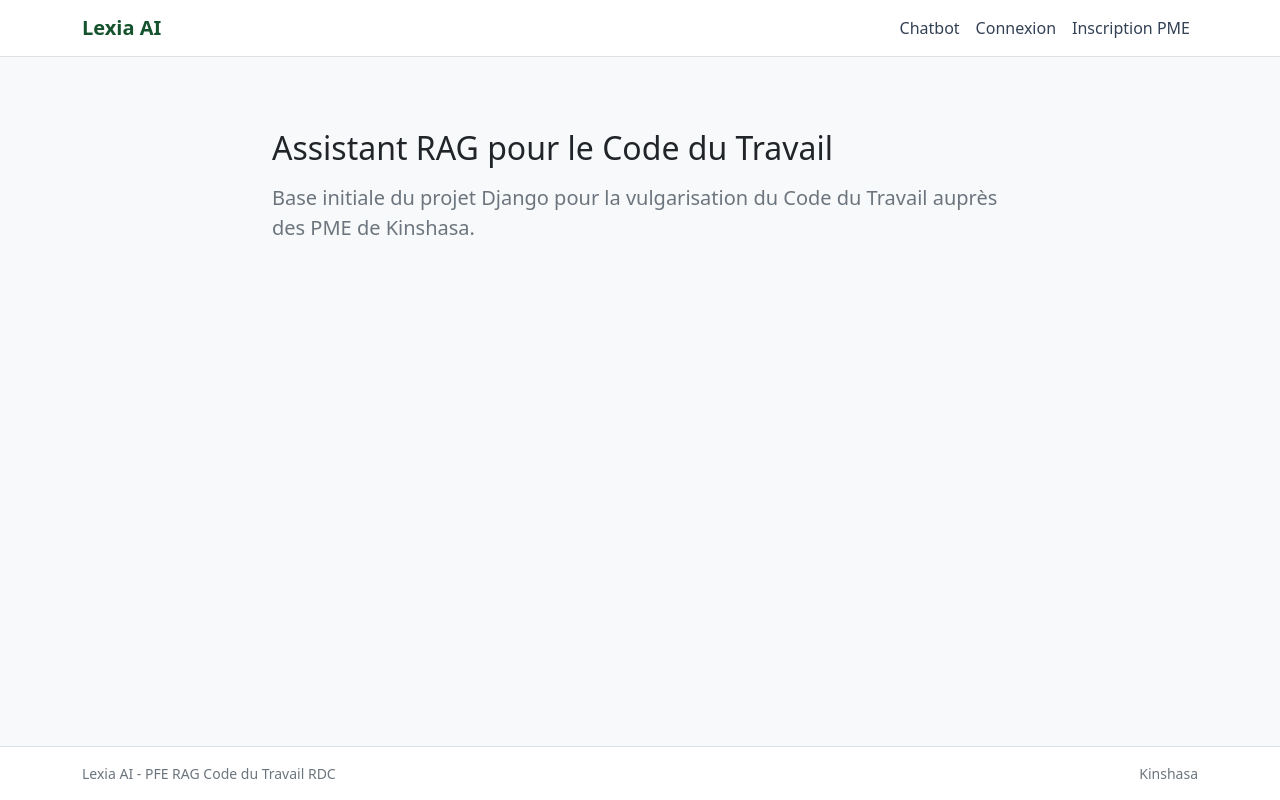
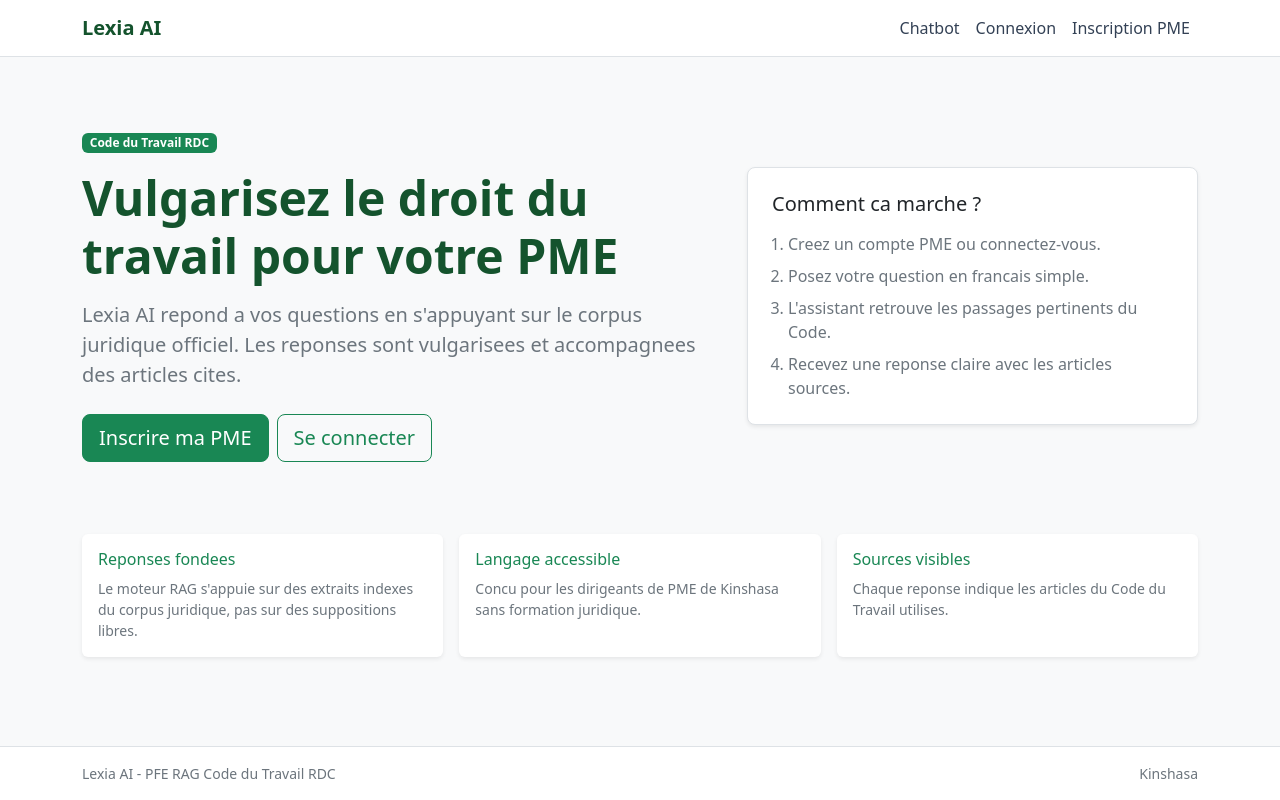
Before and after one commit to Gbelsalvador/lexia, a Django app: page / in a window 1280 px wide. Run offline with Django 5.2, Linux system fonts and the light colour scheme.

```diff
--- a/config/settings.py
+++ b/config/settings.py
@@ -28,7 +28,6 @@ INSTALLED_APPS = [
     "django.contrib.sessions",
     "django.contrib.messages",
     "django.contrib.staticfiles",
-    "rest_framework",
     "accounts",
     "chatbot",
     "corpus",
--- a/config/urls.py
+++ b/config/urls.py
@@ -11,7 +11,7 @@ urlpatterns = [
     path("chatbot/", include("chatbot.urls")),
     path("corpus/", include("corpus.urls")),
     path("dashboard/", include("dashboard.urls")),
-    path("", TemplateView.as_view(template_name="base.html"), name="home"),
+    path("", TemplateView.as_view(template_name="home.html"), name="home"),
 ]
 
 handler404 = "config.views.handler404"
--- a/corpus/models.py
+++ b/corpus/models.py
@@ -7,6 +7,7 @@ class DocumentJuridique(models.Model):
     """Document officiel utilise comme source du corpus juridique."""
 
     class Statut(models.TextChoices):
+        EN_COURS = "EN_COURS", "Indexation en cours"
         ACTIF = "ACTIF", "Actif"
         ARCHIVE = "ARCHIVE", "Archive"
         ERREUR = "ERREUR", "Erreur d'indexation"
@@ -18,7 +19,7 @@ class DocumentJuridique(models.Model):
     statut = models.CharField(
         max_length=20,
         choices=Statut.choices,
-        default=Statut.ACTIF,
+        default=Statut.EN_COURS,
     )
     uploade_par = models.ForeignKey(
         settings.AUTH_USER_MODEL,
--- a/requirements.txt
+++ b/requirements.txt
@@ -1,5 +1,4 @@
 Django==5.0.6
-djangorestframework==3.15.2
 django-environ==0.11.2
 psycopg2-binary==2.9.9
 chromadb==0.5.5
@@ -7,6 +6,5 @@ openai==1.35.10
 google-generativeai==0.7.2
 sentence-transformers==3.0.1
 pypdf==4.2.0
-python-docx==1.1.2
 whitenoise==6.7.0
 gunicorn==22.0.0
--- a/static/css/styles.css
+++ b/static/css/styles.css
@@ -15,3 +15,7 @@
 .nav-link:focus {
     color: var(--lexia-accent);
 }
+
+.hero-section h1 {
+    color: var(--lexia-primary);
+}
--- a/templates/base.html
+++ b/templates/base.html
@@ -12,6 +12,7 @@
     >
     <link rel="stylesheet" href="{% static 'css/styles.css' %}">
     {% block extra_css %}{% endblock %}
+    {% block extra_head %}{% endblock %}
 </head>
 <body class="min-vh-100 d-flex flex-column bg-light">
     <header class="border-bottom bg-white">
@@ -92,19 +93,7 @@
                 </div>
             {% endif %}
 
-            {% block content %}
-                <section class="py-5">
-                    <div class="row justify-content-center">
-                        <div class="col-lg-8">
-                            <h1 class="h2 mb-3">Assistant RAG pour le Code du Travail</h1>
-                            <p class="lead text-secondary mb-0">
-                                Base initiale du projet Django pour la vulgarisation
-                                du Code du Travail auprès des PME de Kinshasa.
-                            </p>
-                        </div>
-                    </div>
-                </section>
-            {% endblock %}
+            {% block content %}{% endblock %}
         </div>
     </main>
 
--- a/templates/corpus/upload.html
+++ b/templates/corpus/upload.html
@@ -10,7 +10,7 @@
                 <div>
                     <h1 class="h3 mb-1">Ajouter un document juridique</h1>
                     <p class="text-secondary mb-0">
-                        Le PDF sera extrait, decoupe en chunks et indexe dans ChromaDB.
+                        Le PDF sera extrait, decoupe en chunks et indexe en arriere-plan.
                     </p>
                 </div>
                 <a class="btn btn-outline-secondary align-self-start" href="{% url 'corpus:liste_documents' %}">
@@ -45,7 +45,7 @@
                 {% endfor %}
 
                 <button class="btn btn-success w-100" type="submit">
-                    Uploader et indexer
+                    Uploader et lancer l'indexation
                 </button>
             </form>
         </div>
--- /dev/null
+++ b/templates/home.html
@@ -0,0 +1,84 @@
+{% extends "base.html" %}
+
+{% block title %}Lexia AI - Assistant juridique pour PME{% endblock %}
+
+{% block content %}
+<section class="hero-section py-5">
+    <div class="row align-items-center g-4">
+        <div class="col-lg-7">
+            <span class="badge text-bg-success mb-3">Code du Travail RDC</span>
+            <h1 class="display-5 fw-semibold mb-3">
+                Vulgarisez le droit du travail pour votre PME
+            </h1>
+            <p class="lead text-secondary mb-4">
+                Lexia AI repond a vos questions en s'appuyant sur le corpus juridique
+                officiel. Les reponses sont vulgarisees et accompagnees des articles cites.
+            </p>
+            <div class="d-flex flex-wrap gap-2">
+                {% if request.user.is_authenticated %}
+                    <a class="btn btn-success btn-lg" href="{% url 'chatbot:chat' %}">
+                        Ouvrir le chatbot
+                    </a>
+                    <a class="btn btn-outline-secondary btn-lg" href="{% url 'accounts:profile' %}">
+                        Mon profil
+                    </a>
+                {% else %}
+                    <a class="btn btn-success btn-lg" href="{% url 'accounts:register' %}">
+                        Inscrire ma PME
+                    </a>
+                    <a class="btn btn-outline-success btn-lg" href="{% url 'accounts:login' %}">
+                        Se connecter
+                    </a>
+                {% endif %}
+            </div>
+        </div>
+        <div class="col-lg-5">
+            <div class="bg-white border rounded-3 p-4 shadow-sm">
+                <h2 class="h5 mb-3">Comment ca marche ?</h2>
+                <ol class="mb-0 ps-3 text-secondary">
+                    <li class="mb-2">Creez un compte PME ou connectez-vous.</li>
+                    <li class="mb-2">Posez votre question en francais simple.</li>
+                    <li class="mb-2">L'assistant retrouve les passages pertinents du Code.</li>
+                    <li>Recevez une reponse claire avec les articles sources.</li>
+                </ol>
+            </div>
+        </div>
+    </div>
+</section>
+
+<section class="py-4">
+    <div class="row g-3">
+        <div class="col-md-4">
+            <div class="card h-100 border-0 shadow-sm">
+                <div class="card-body">
+                    <h3 class="h6 text-success">Reponses fondees</h3>
+                    <p class="text-secondary small mb-0">
+                        Le moteur RAG s'appuie sur des extraits indexes du corpus juridique,
+                        pas sur des suppositions libres.
+                    </p>
+                </div>
+            </div>
+        </div>
+        <div class="col-md-4">
+            <div class="card h-100 border-0 shadow-sm">
+                <div class="card-body">
+                    <h3 class="h6 text-success">Langage accessible</h3>
+                    <p class="text-secondary small mb-0">
+                        Concu pour les dirigeants de PME de Kinshasa sans formation juridique.
+                    </p>
+                </div>
+            </div>
+        </div>
+        <div class="col-md-4">
+            <div class="card h-100 border-0 shadow-sm">
+                <div class="card-body">
+                    <h3 class="h6 text-success">Sources visibles</h3>
+                    <p class="text-secondary small mb-0">
+                        Chaque reponse indique les articles du Code du Travail utilises.
+                    </p>
+                </div>
+            </div>
+        </div>
+    </div>
+</section>
+{% endblock %}
```
Also changed, not shown: AGENTS.md (+3 -3 lines), DEPLOYMENT.md (+7 -2 lines), corpus/indexing.py (added, +40 -0 lines), corpus/tests.py (+38 -0 lines), corpus/views.py (+17 -21 lines), templates/corpus/liste_documents.html (+13 -1 lines), templates/dashboard/home.html (deleted, +0 -13 lines), README.md, corpus/migrations/0002_document_statut_en_cours.py (added), 1 other file.
